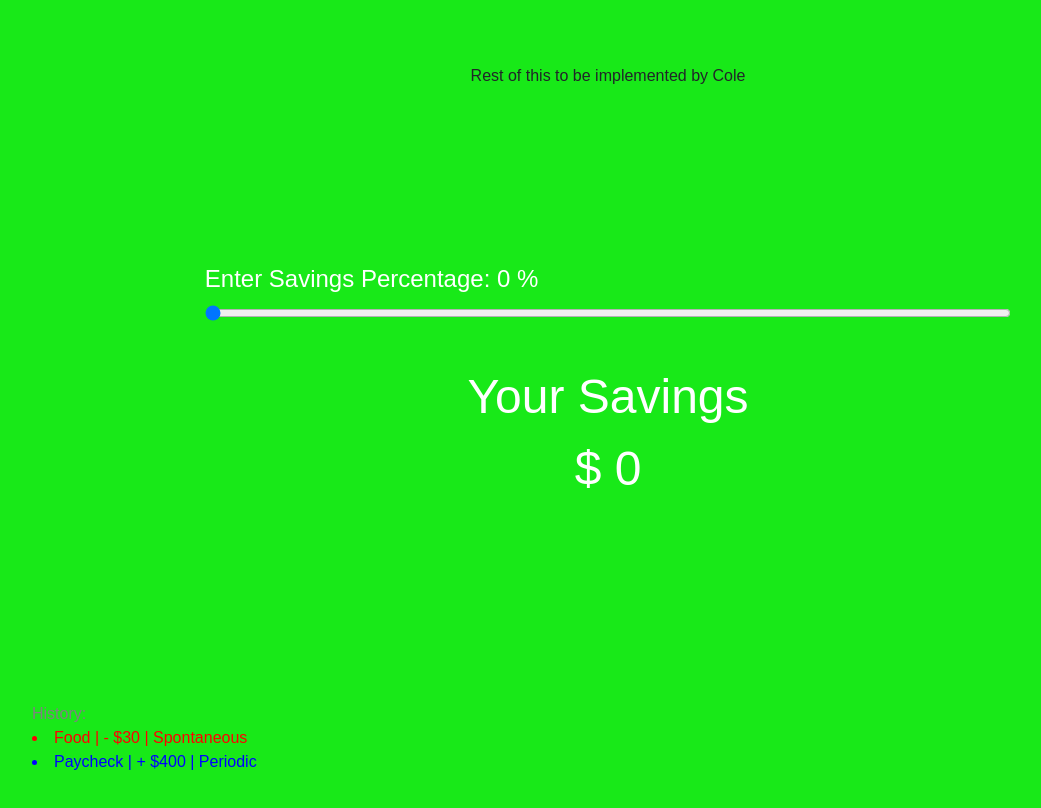
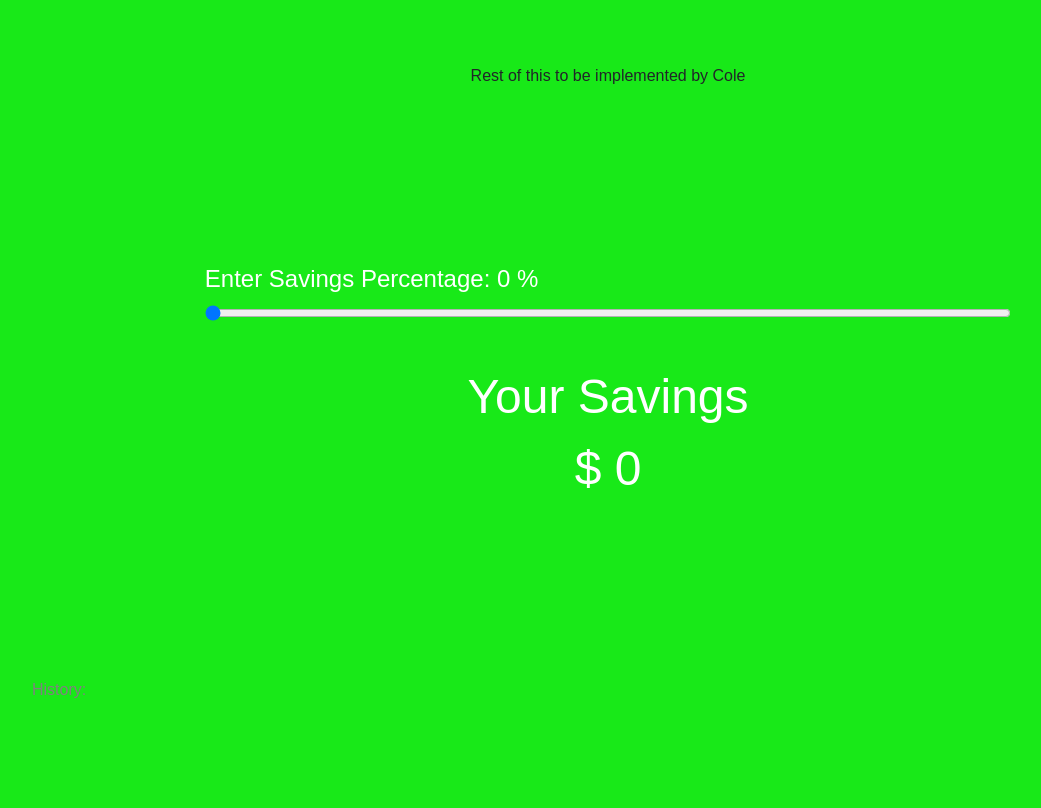
Before and after one commit to argentinoj/budg-it, a React (Create React App) app: page / in a window 1280 px wide. Shown: the top 808 px of the page, without its empty margins (32-1073 px from the left). Built offline with nearby package versions, Linux system fonts and the light colour scheme.

Commit message:
commented out test code

```diff
--- a/src/components/ManagementPage.js
+++ b/src/components/ManagementPage.js
@@ -10,7 +10,7 @@ export class ManagementPage extends Component{
             total_wallet_amount: 15000,
             savingsColor: "white"
             })
-            this.transactionList = [new TransactionItem(-30, "Food", true, 0), new TransactionItem(400, "Paycheck", false, 1)];
+            this.transactionList = []; //[new TransactionItem(-30, "Food", true, 0), new TransactionItem(400, "Paycheck", false, 1)];
 
             this.addTransaction = this.addTransaction.bind(this);
     }
@@ -45,7 +45,7 @@ export class ManagementPage extends Component{
 
                 </div>
                 <div class="TransactionTable">
-                    <div align="left" style ={{color: "gray"}}><br/>History:</div>
+                    <div align="left" style ={{color: "gray"}}>History:</div>
                     <div align="left" style ={{color: "black"}}> {this.transactionList.map((trans) => <li key = {trans.state.id} style={{color: trans.state.amount < 0 ? "red" : "blue"}}>
                     {trans.state.title + " | " +
                         (trans.state.amount < 0 ? " - $" : " + $") +
--- a/src/components/TransactionTracking.js
+++ b/src/components/TransactionTracking.js
@@ -1,6 +1,6 @@
 import React, {Component} from 'react';
 import './TransactionTracking.css';
-
+/*
 export class TransactionTracking extends Component{
     constructor(props){
         super(props);
@@ -26,7 +26,7 @@ export class TransactionTracking extends Component{
         );
     }
 
-};
+};*/
 
 export class TransactionItem{
     constructor(_amount, _title, _spontaneous, _id){
```
